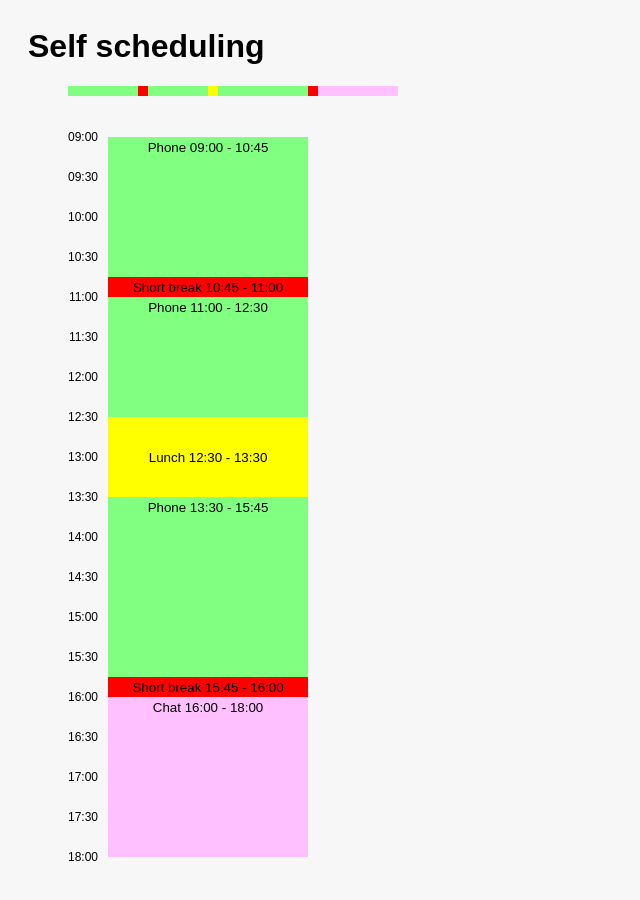
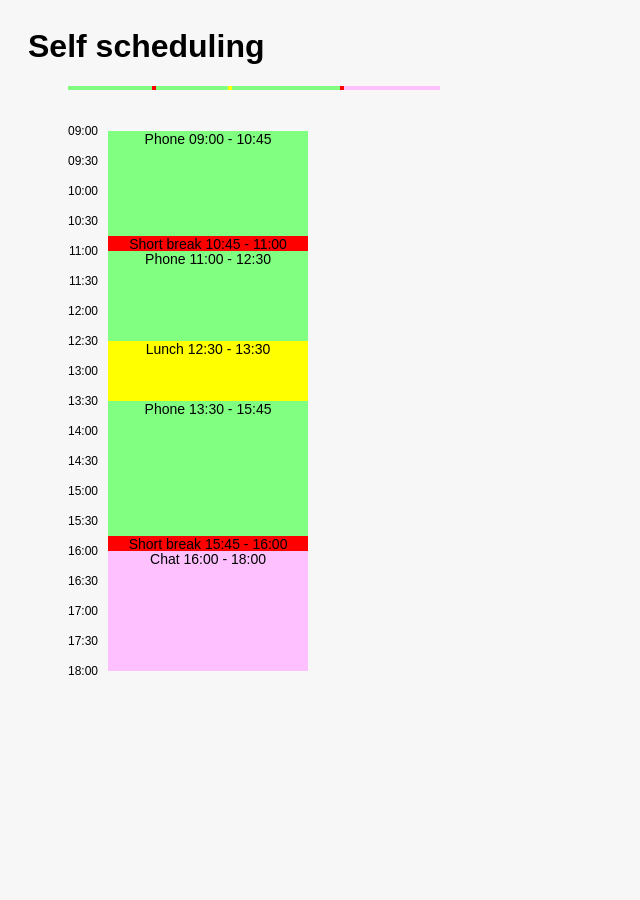
Before and after one commit to nixuwixu/angular-dnd-niw, an Angular app: page / in a window 1280 px wide. Shown: the top 900 px of the page, without its empty margins (0-640 px from the left). After the commit the page ends 800 px from the top, so only its background shows below. Built offline with nearby package versions, Linux system fonts and the light colour scheme.

Commit message:
test with timelineInterval 5

```diff
--- a/src/app/app.component.css
+++ b/src/app/app.component.css
@@ -1,11 +1,11 @@
 .schedule-preview {
   list-style-type: none;
-  padding-bottom: 25px
+  padding-bottom: 25px;
 }
 
 .schedule-preview li {
   display: table-cell;
-  padding: 5px;
+  padding: 2px;
 }
 
 .schedule-container {
@@ -28,15 +28,14 @@
 
 .activity-item {
   width: 200px;
-  font-size: 10pt;
   cursor: move;
   display: flex;
   justify-content: center;
-  align-items: center;
-  text-align: center;
-  //border: solid 1px #fff;
 }
 
+.activity-title {
+  font-size: 14px;
+}
 .activity-item-locked {
     opacity: 0.4;
     filter: alpha(opacity=40);
@@ -60,7 +59,3 @@
   width: 245px;
   margin-left: -45px
 }
-
-.cdk-drag-animating {
-  //transition: transform 250ms cubic-bezier(0, 0, 0.2, 1);
-}
--- a/src/app/app.component.html
+++ b/src/app/app.component.html
@@ -34,7 +34,7 @@
         'height.px': activity.height,
         'background-color': 'rgba('+ activity.color + ')'}"
         [ngClass]="(activity.isLocked)? 'activity-item-locked':''">
-				<span>{{getActivityTime(activitys.indexOf(activity))}}</span>
+				<span class="activity-title">{{getActivityTime(activitys.indexOf(activity))}}</span>
       </div>
 
 		</div>
--- a/src/app/app.component.ts
+++ b/src/app/app.component.ts
@@ -23,8 +23,8 @@ export class AppComponent implements OnInit{
   @ViewChild(CdkDropListGroup) listGroup: CdkDropListGroup<CdkDropList>;
   @ViewChild(CdkDropList) placeholder: CdkDropList;
 
-  public activtyHeightPx = 20;
-  public timelineInterval: number = 15;
+  public activtyHeightPx = 5;
+  public timelineInterval: number = 5;
 
   public activitys: Array<Activity> = [];
   public timeline: Array<TimelineItem> = [];
@@ -109,9 +109,11 @@ export class AppComponent implements OnInit{
     let nTimelineItems = timelineMinutes / this.timelineInterval;
 
     for(var n = 0; n <= nTimelineItems; n++){
+      let timelineTime = moment(this.timelineStart).add(this.timelineInterval * n ,'minutes')
+      .format('HH:mm')
       let timelineItem = new TimelineItem(
-        moment(this.timelineStart).add(this.timelineInterval * n ,'minutes').format('HH:mm'),
-        n % 2 == 1
+        timelineTime,
+        ['00','30'].indexOf(timelineTime.slice(3,5)) == -1,
       )
       this.timeline.push(timelineItem);
     }
```
